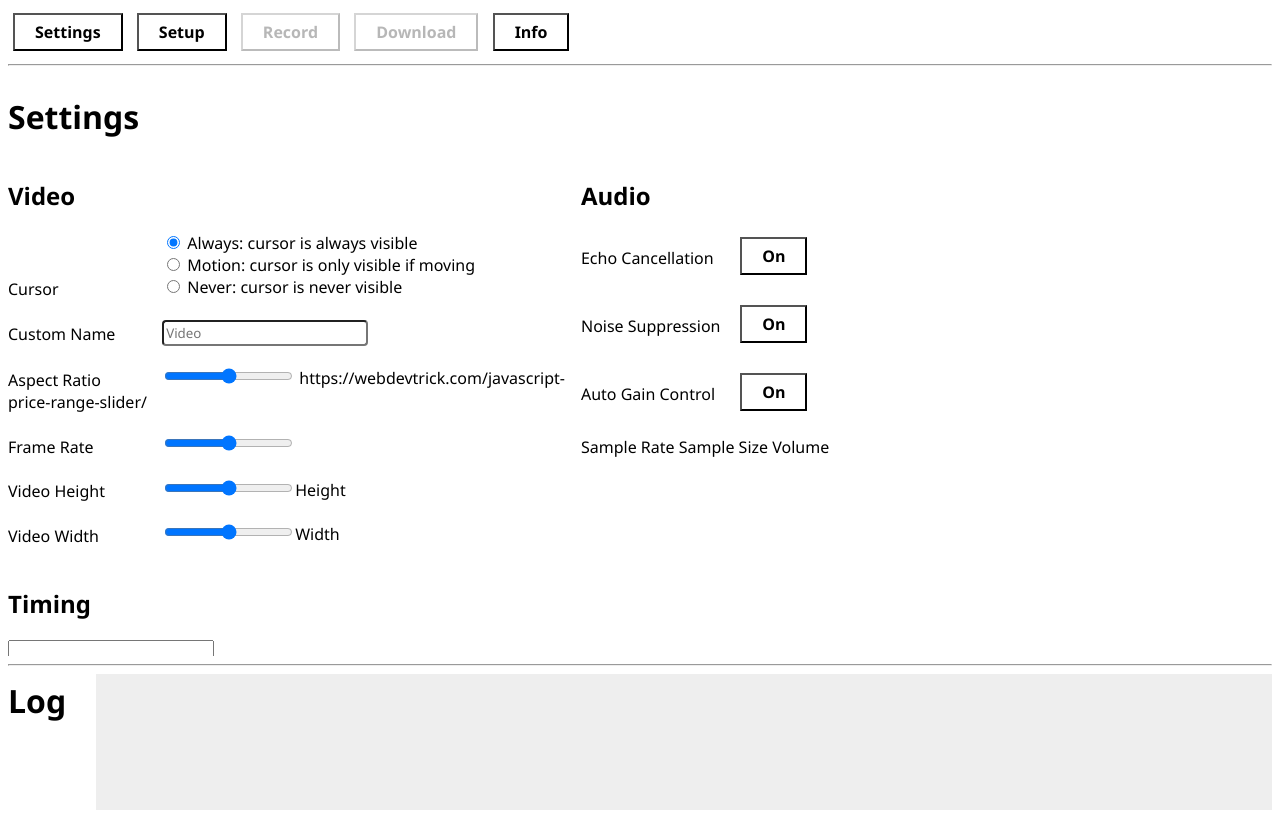
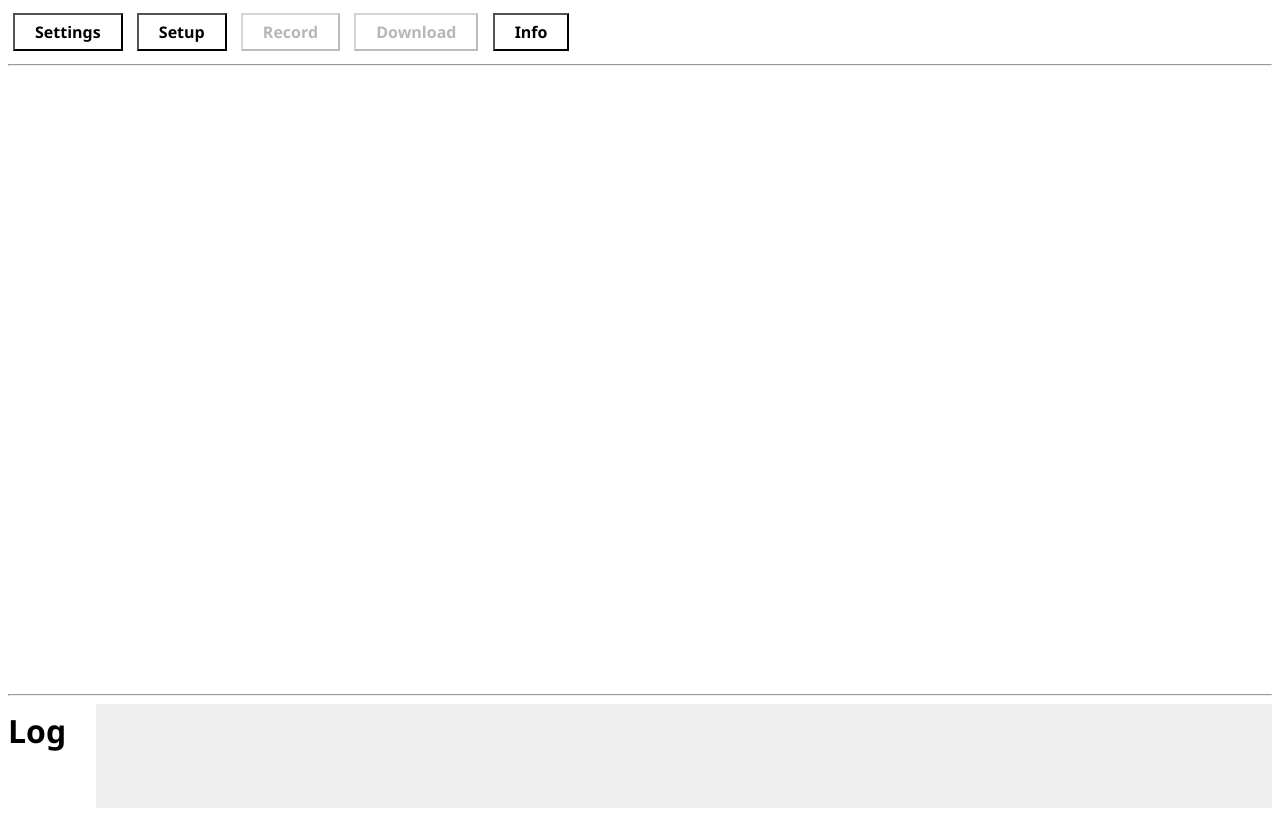
Before and after one commit to aceliwang/replay, a plain HTML site: page index.html in a window 1280 px wide. Drawn offline with Linux system fonts and the light colour scheme.

Commit message:
update redesign

```diff
--- a/index.html
+++ b/index.html
@@ -19,7 +19,7 @@
         </div>
     </header>
     <div id='content'>
-        <div id='settings_panel' style='display:block;'>
+        <div id='settings_panel' style='display:none;'>
             <h1>Settings</h1>
             <div>
                 <div class='settings_column'>
--- a/style.css
+++ b/style.css
@@ -116,8 +116,8 @@ h1 {
   }
 
   #log {
-    padding: 1vh 3vh;
-    height: 15vh;
+    padding: 1vh 0vh 3vh 1vh;
+    height: 9vh;
     overflow: auto;
     width: 100%;
     display:inline-block;
```
